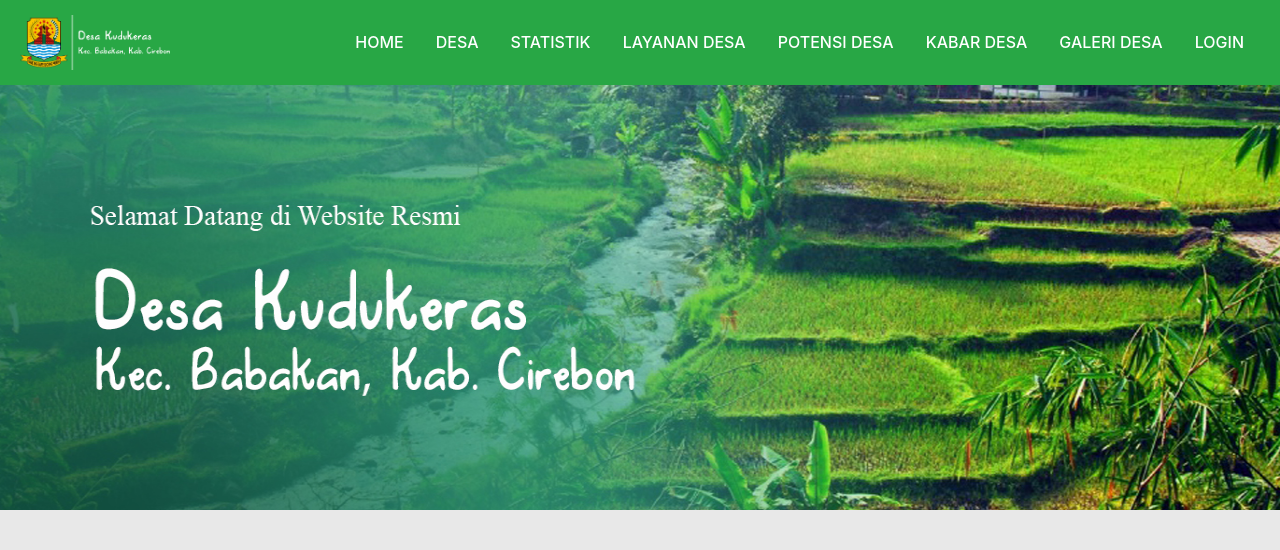
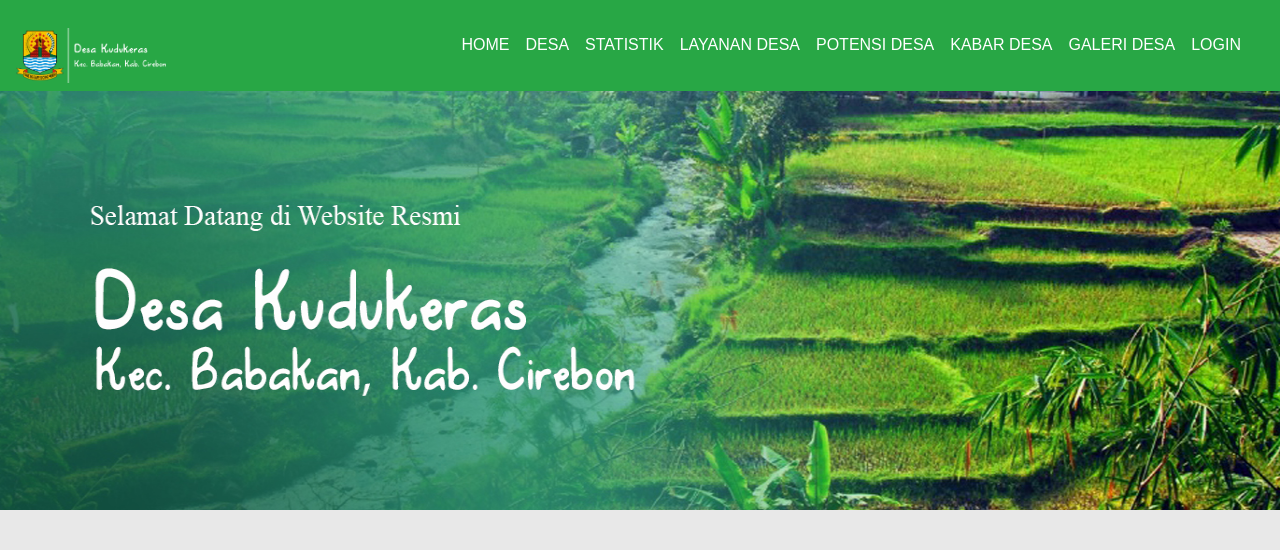
Before and after one commit to ahmad-TG/newproject, a PHP site: page /index.php in a window 1280 px wide. Shown: the top 550 px of the page. Run offline with PHP 8.4, Linux system fonts and the light colour scheme; data comes from the database, SQL or seed files in the repository; some libraries are stand-ins or nearby versions.

Commit message:
update navbar

```diff
--- a/index.php
+++ b/index.php
@@ -10,9 +10,12 @@
       <meta charset="UTF-8">
       <meta name="viewport" content="width=device-width, initial-scale=1">
       <link rel="stylesheet" href="css/dash_style.css" type="text/css">
+      <link rel="stylesheet" href="https://stackpath.bootstrapcdn.com/bootstrap/4.4.1/css/bootstrap.min.css"
+      integrity="sha384-Vkoo8x4CGsO3+Hhxv8T/Q5PaXtkKtu6ug5TOeNV6gBiFeWPGFN9MuhOf23Q9Ifjh" crossorigin="anonymous">
+      <!-- <link rel="stylesheet" href="bootstrap/css/bootstrap.min.css"> -->
       <link rel="stylesheet" href="css/style.css">
-      <link rel="stylesheet" href="bootstrap/css/bootstrap.min.css">
-      <link rel="stylesheet" href="path/to/bootstrap/css/bootstrap.min.css">
+
+      <!-- <link rel="stylesheet" href="path/to/bootstrap/css/bootstrap.min.css"> -->
       <link rel="stylesheet" href="path/to/font-awesome/css/font-awesome.min.css">
       <Style>
          .separator{
@@ -33,7 +36,7 @@
 
    </head>
    <body class="bgr">
-      <header class="bg-success fixed-top" >
+      <!-- <header class="bg-success fixed-top" >
       <div class="row justify-content-between align-items-center">
          <div class="col-1">
             <img src="statics/logo.png" width="150" >
@@ -67,7 +70,53 @@
             </ul>
          </div>
       </div>
-      </header>
+      </header> -->
+
+      <nav class="navbar navbar-expand-lg navbar-light bg-success fixed-top">
+         <ul class="navbar-nav mr-auto">
+               <li class="nav-item active">
+                  <img src="statics/logo.png"  style="padding-top:20px" width="150" >
+               </li>
+            </ul>
+         <button class="navbar-toggler " type="button" data-toggle="collapse" data-target="#navbarText" aria-controls="navbarText" aria-expanded="false" aria-label="Toggle navigation">
+            <span class="navbar-toggler-icon"></span>
+         </button>
+         <div class="collapse navbar-collapse" id="navbarText">
+            <div class="navbar-nav mr-auto"></div>
+            <span class="navbar-text">
+               <div class="col-sm d-flex flex-row-reverse">
+                  <ul class="navbar-nav">
+                     <li class="nav-item ">
+                        <a class="nav-link  text-white active" href="?hal=first_dashboard">HOME</a>
+                     </li>
+                     <li class="nav-item ">
+                        <a class="nav-link  text-white active" href="?hal=dash_desa">DESA</a>
+                     </li>
+                     <li class="nav-item">
+                        <a class="nav-link text-white"href="?hal=dash_statistik">STATISTIK</a>
+                     </li>
+                     <li class="nav-item">
+                        <a class="nav-link text-white"href="?hal=dash_layanandesa">LAYANAN DESA</a>
+                     </li>
+                     <li class="nav-item">
+                        <a class="nav-link text-white"href="?hal=dash_potensidesa">POTENSI DESA</a>
+                     </li>
+                     <li class="nav-item">
+                        <a class="nav-link text-white"href="?hal=dash_kabardesa">KABAR DESA</a>
+                     </li>
+                     <li class="nav-item">
+                        <a class="nav-link text-white"href="?hal=dash_galeridesa">GALERI DESA</a><a >
+                     </li>
+                     <li class="nav-item">
+                        <a class="nav-link text-white" href="login.php">LOGIN</a>
+                     </li>
+                  </ul>
+               </div>
+            </span>
+
+         </div>
+
+      </nav>
 
       <div class="container-fluid  ">
 
@@ -114,8 +163,11 @@
          </div>
       </footer>
 
+      <!-- <script src="bootstrap/js/bootstrap.bundle.min.js"></script>
+      <script src="js/jquery-3.5.0.min.js"></script> -->
+      <script src="https://code.jquery.com/jquery-3.4.1.slim.min.js" integrity="sha384-J6qa4849blE2+poT4WnyKhv5vZF5SrPo0iEjwBvKU7imGFAV0wwj1yYfoRSJoZ+n" crossorigin="anonymous"></script>
+<script src="https://cdn.jsdelivr.net/npm/popper.js@1.16.0/dist/umd/popper.min.js" integrity="sha384-Q6E9RHvbIyZFJoft+2mJbHaEWldlvI9IOYy5n3zV9zzTtmI3UksdQRVvoxMfooAo" crossorigin="anonymous"></script>
+<script src="https://stackpath.bootstrapcdn.com/bootstrap/4.4.1/js/bootstrap.min.js" integrity="sha384-wfSDF2E50Y2D1uUdj0O3uMBJnjuUD4Ih7YwaYd1iqfktj0Uod8GCExl3Og8ifwB6" crossorigin="anonymous"></script>
 
-      <script src="js/jquery-3.5.0.min.js"></script>
-      <script src="bootstrap/js/bootstrap.bundle.min.js"></script>
    </body>
 </html>
```
